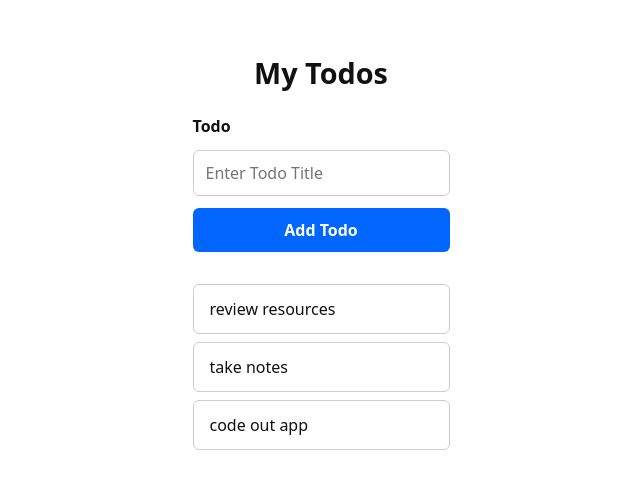
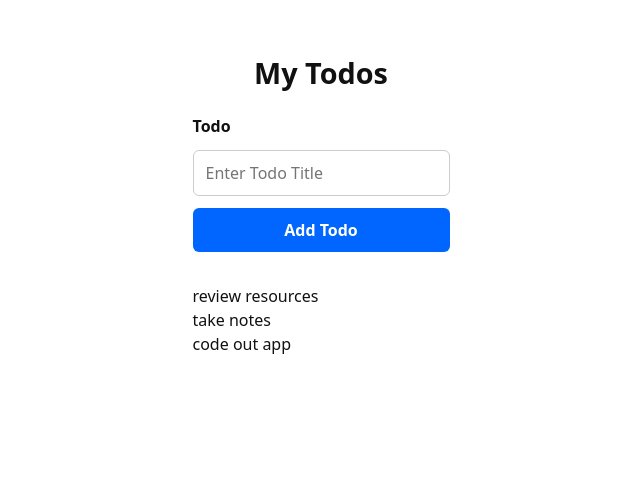
Before and after one commit to mnichols08/ctd-react-v3-guided-project, a React (Vite) app: page / in a window 1280 px wide. Shown: the top 488 px of the page, without its empty margins (319-959 px from the left). Built offline with nearby package versions, Linux system fonts and the light colour scheme.

Commit message:
adds TodoList component and stylesheet

```diff
--- a/src/components/TodoList/TodoList.styles.css
+++ b/src/components/TodoList/TodoList.styles.css
@@ -4,19 +4,3 @@
   margin: 0;
   max-width: 350px;
 }
-
-.todo-list li {
-  padding: 0.75rem 1rem;
-  margin-bottom: 0.5rem;
-  border: 1px solid var(--border);
-  border-radius: 6px;
-  background: var(--bg);
-  color: var(--text);
-  display: flex;
-  align-items: center;
-}
-
-.todo-list li:focus-within,
-.todo-list li:hover {
-  border-color: var(--accent);
-}
--- /dev/null
+++ b/src/components/TodoListItem/TodoListItem.styles.css
@@ -0,0 +1,15 @@
+.todo-list li {
+  padding: 0.75rem 1rem;
+  margin-bottom: 0.5rem;
+  border: 1px solid var(--border);
+  border-radius: 6px;
+  background: var(--bg);
+  color: var(--text);
+  display: flex;
+  align-items: center;
+}
+
+.todo-list li:focus-within,
+.todo-list li:hover {
+  border-color: var(--accent);
+}
```
Also changed, not shown: src/components/TodoListItem/TodoListItem.component.jsx (added, +11 -0 lines), 1 other file (tests, documents, lock files or other folders).
